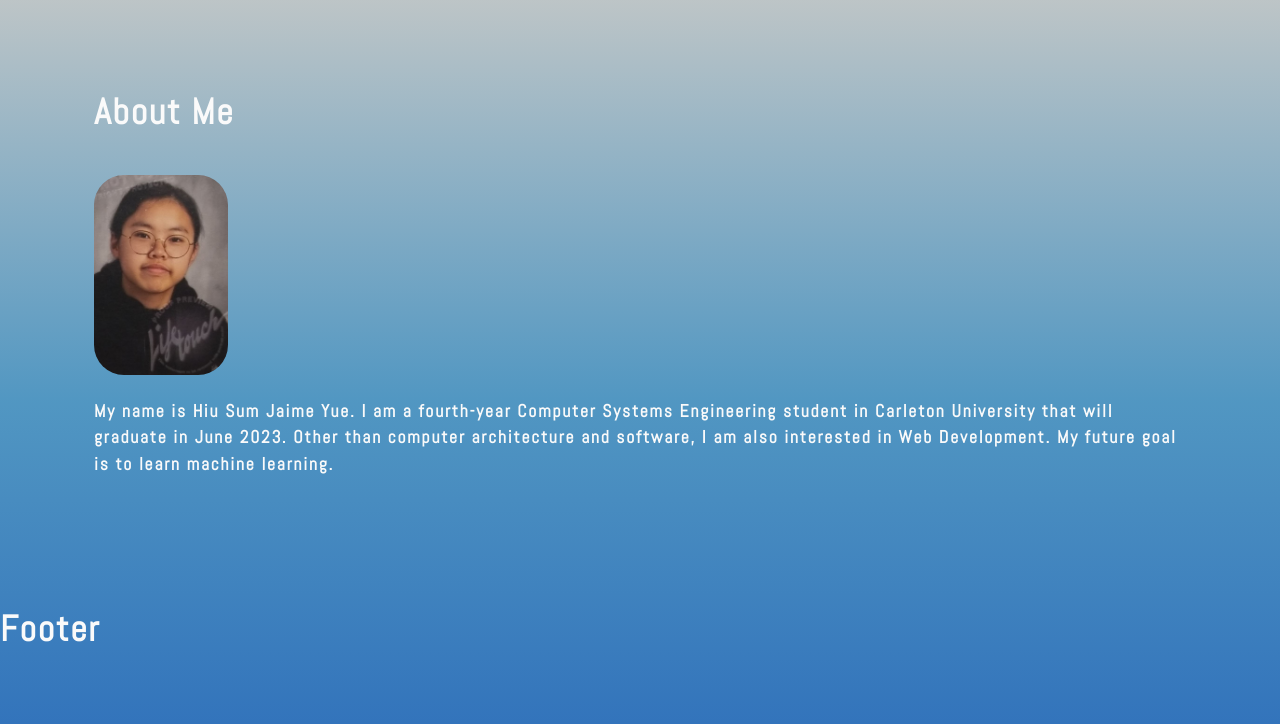
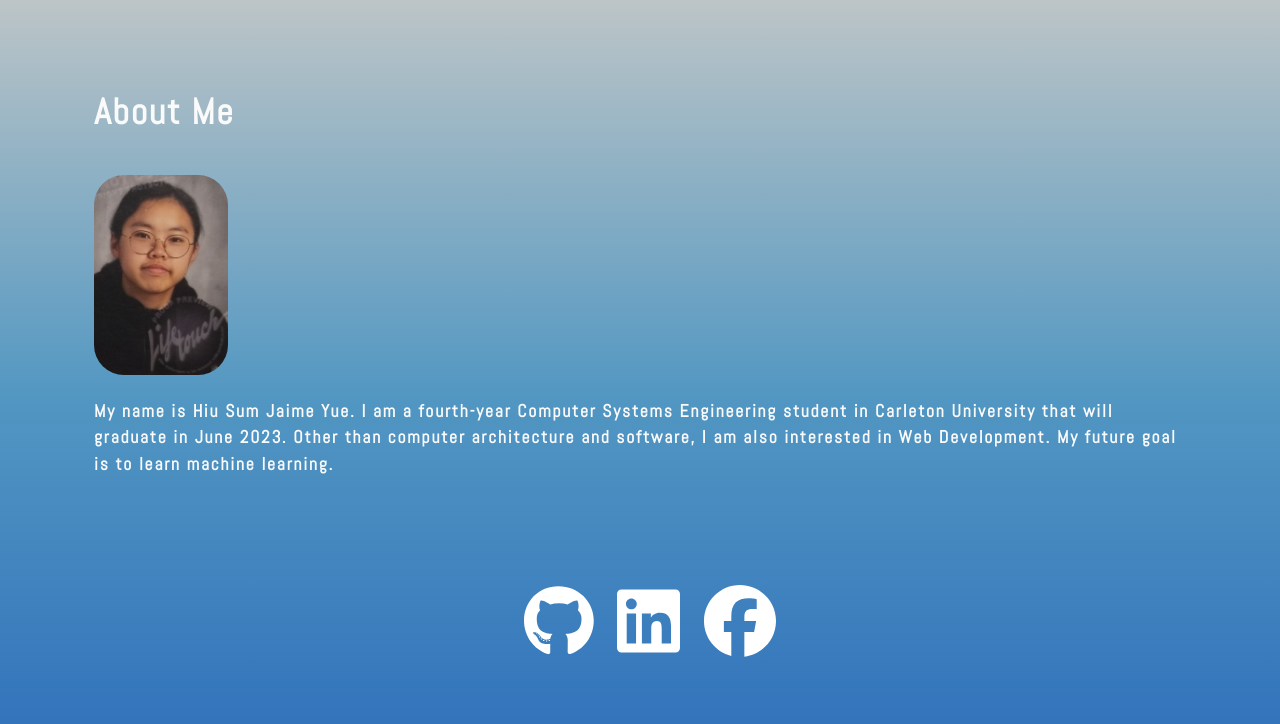
Before and after one commit to RyanOfEastview/react-portfolio, a React (Create React App) app: page / in a window 1280 px wide. Shown: the top 724 px of the page. Built offline with nearby package versions, Linux system fonts and the light colour scheme.

Commit message:
Add footer functionality

```diff
--- a/package.json
+++ b/package.json
@@ -4,6 +4,7 @@
   "private": true,
   "dependencies": {
     "@fortawesome/fontawesome-svg-core": "^6.2.0",
+    "@fortawesome/free-brands-svg-icons": "^6.2.0",
     "@fortawesome/free-regular-svg-icons": "^6.2.0",
     "@fortawesome/free-solid-svg-icons": "^6.2.0",
     "@fortawesome/react-fontawesome": "^0.2.0",
--- a/public/index.html
+++ b/public/index.html
@@ -24,6 +24,8 @@
       work correctly both with client-side routing and a non-root public URL.
       Learn how to configure a non-root public URL by running `npm run build`.
     -->
+
+
     <title>React App</title>
   </head>
   <body>
--- a/src/components/Footer/index.js
+++ b/src/components/Footer/index.js
@@ -1,14 +1,24 @@
 import React from 'react'
+import ReactDOM from 'react-dom'
 import { FontAwesomeIcon } from '@fortawesome/react-fontawesome'
-// import { icon } from "@fortawesome/free-solid-svg-icons";
+import { faGithub, faLinkedin, faFacebook } from '@fortawesome/free-brands-svg-icons'
+
 
 function Footer() {
+    console.log()
+    return (
+        <footer className="min-vh-100 py-2">
 
-    return (
-        <footer className="my-5" >
-            <h1>Footer</h1>
-            {/* <i class="fa-brands fa-github"></i> */}
-            <FontAwesomeIcon icon="fa-brands fa-github" />
+            <a href="https://github.com/HiuSumJaimeYue"  target="_blank" rel="noopener noreferrer">
+            <FontAwesomeIcon icon={faGithub} size="4x" className="footer-icon" />
+            </a>
+            <a href="https://www.linkedin.com/in/hiu-sum-jaime-yue-2b8a1b1b9/"  target="_blank" rel="noopener noreferrer">
+            <FontAwesomeIcon icon={faLinkedin} size="4x" className="footer-icon" />
+            </a>
+            <a href="https://m.facebook.com/jaime.yue/"  target="_blank" rel="noopener noreferrer">
+            <FontAwesomeIcon icon={faFacebook} size="4x" className="footer-icon" />
+            </a>
+
         </footer>
     )
 }
--- a/src/index.css
+++ b/src/index.css
@@ -17,7 +17,7 @@ main {
   --spacing-one: calc(1rem * 0.5);
   --spacing-two: calc(1rem);
   --spacing-five: calc(2.5rem);
-  --font-family:'Abel';
+  --font-family: 'Abel';
 
 }
 
@@ -306,3 +306,19 @@ a {
   margin: 35px auto auto 0;
   border-radius: 30px;
 }
+
+footer {
+  display: flex;
+  flex-direction: row;
+   align-items: center;
+  justify-content: center;
+}
+
+.footer-icon {
+  margin-left: 20px;
+  color: white;
+}
+
+.footer-icon:hover {
+  color: #000000;
+}
```
Also changed, not shown: 1 other file (tests, documents, lock files or other folders).
